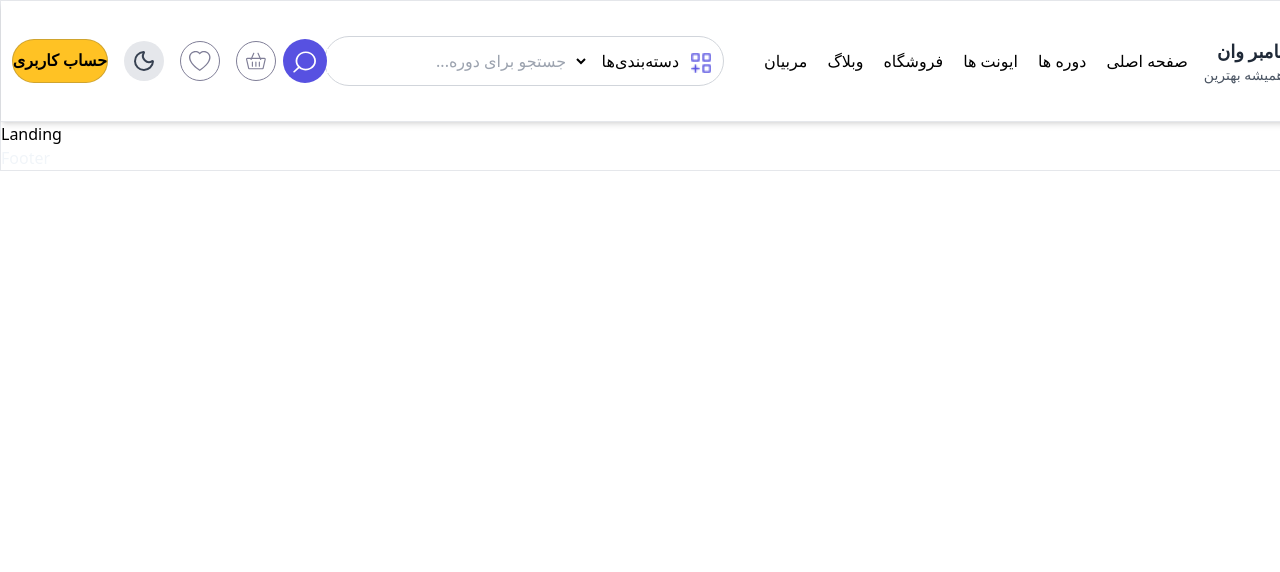
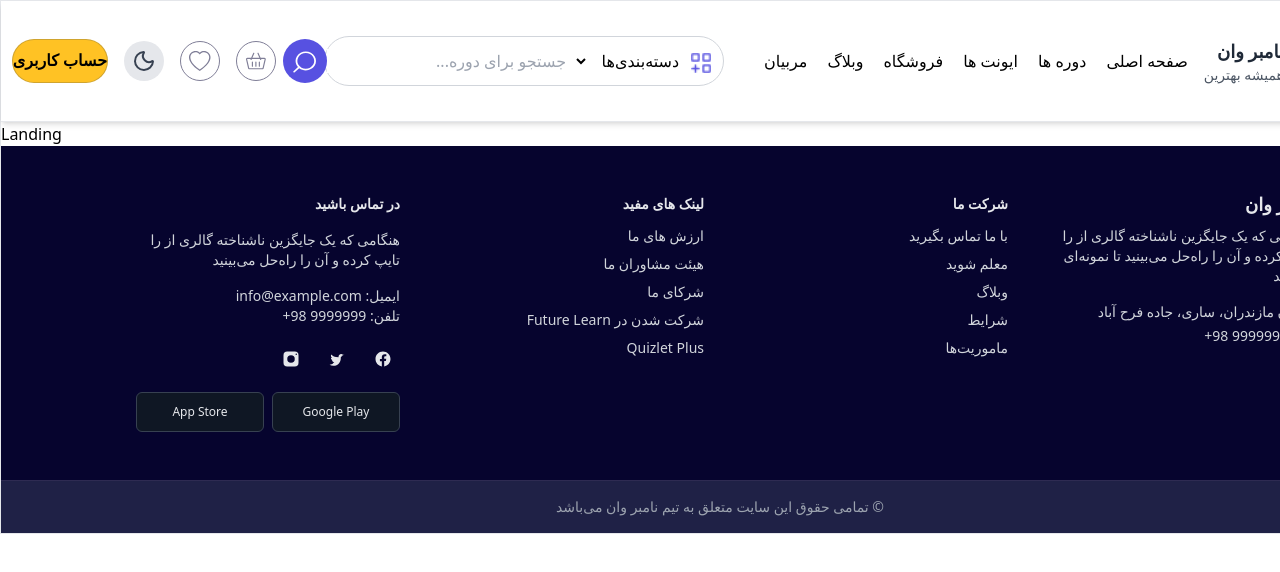
Before and after one commit to react-summer-1404/-Axis-, a React (Vite) app in the folder Axis/: page / in a window 1280 px wide. Shown: the top 572 px of the page. Built offline with nearby package versions, Linux system fonts and the light colour scheme.

Commit message:
feat:Add footer

```diff
--- a/Axis/src/Common/Footer.jsx
+++ b/Axis/src/Common/Footer.jsx
@@ -2,7 +2,76 @@ import React from 'react'
 
 const Footer = () => {
   return (
-    <div className='dark: text-slate-100'>Footer</div>
+     <footer className="w-full bg-[#06042E] text-gray-200" dir="rtl">
+       <div className="max-w-7xl mx-auto px-6 md:px-8 lg:px-12 py-12">
+         <div className="grid grid-cols-1 sm:grid-cols-2 md:grid-cols-4 gap-8">
+          <div div className="space-y-4 ">
+            <div className="flex items-center gap-3">
+              {/* <div className="bg-[#7572AB] inline-flex items-center justify-center w-28 h-11 rounded-full text-white font-bold"> N1 </div> */}
+              <div>
+              <h4 className="text-lg font-semibold mb-1 relative bottom-1">نامبر وان</h4>
+                <p className="text-sm text-gray-300">هنگامی که یک جایگزین ناشناخته گالری از را تایپ کرده و آن را راه‌حل می‌بینید تا نمونه‌ای بسازید </p>
+              </div>
+             </div>
+             <div className="text-sm text-gray-300 space-y-1 ">
+              <p>استان مازندران، ساری، جاده فرح آباد</p>
+               <p className="font-medium" > 9999999999 98+</p>
+              </div>
+          </div>
+          <div className="space-y-3">
+           <h5 className="text-sm font-semibold">شرکت ما</h5>
+           <ul className="text-sm text-gray-300 space-y-2">
+              <li><a className="hover:text-white" href="#">با ما تماس بگیرید</a></li>
+             <li><a className="hover:text-white" href="#">معلم شوید</a></li>
+               <li><a className="hover:text-white" href="#">وبلاگ</a></li>
+                <li><a className="hover:text-white" href="#">شرایط</a></li>
+                <li><a className="hover:text-white" href="#">ماموریت‌ها</a></li>
+            </ul>
+            </div>
+            <div className="space-y-3">
+            <h5 className="text-sm font-semibold">لینک های مفید</h5>
+            <ul className="text-sm text-gray-300 space-y-2">
+            <li><a className="hover:text-white" href="#">ارزش های ما</a></li>
+            <li><a className="hover:text-white" href="#">هیئت مشاوران ما</a></li>
+            <li><a className="hover:text-white" href="#">شرکای ما</a></li>
+            <li><a className="hover:text-white" href="#">شرکت شدن در Future Learn</a></li>
+            <li><a className="hover:text-white" href="#">Quizlet Plus</a></li>
+            </ul>
+            </div>
+            <div className="space-y-4">
+               <h5 className="text-sm font-semibold">در تماس باشید</h5>
+               <p className="text-sm text-gray-300">هنگامی که یک جایگزین ناشناخته گالری از را تایپ کرده و آن را راه‌حل می‌بینید</p>
+            <div className="text-sm text-gray-300">
+                <p>ایمیل: info@example.com</p>
+                <p> تلفن:  9999999 98+  </p>
+            </div>
+
+            <div className="flex items-center gap-3 mt-3">
+              <a href="#" aria-label="facebook" className="p-2 rounded-md hover:bg-white/5">
+              <svg width="18" height="18" viewBox="0 0 24 24" fill="currentColor"><path d="M22 12.07C22 6.48 17.52 2 11.93 2S2 6.48 2 12.07c0 4.98 3.66 9.12 8.44 9.95v-7.05H7.9v-2.9h2.54V9.41c0-2.5 1.49-3.88 3.77-3.88 1.09 0 2.23.19 2.23.19v2.45h-1.25c-1.23 0-1.61.77-1.61 1.56v1.87h2.74l-.44 2.9h-2.3V22C18.34 21.19 22 17.05 22 12.07z"/></svg>
+              </a>
+              <a href="#" aria-label="twitter" className="p-2 rounded-md hover:bg-white/5">
+               <svg width="18" height="18" viewBox="0 0 24 24" fill="currentColor"><path d="M22 5.92c-.63.28-1.3.48-2 .57a3.48 3.48 0 0 0-6 2.38c0 .27.03.54.09.79C8.7 9.58 6.1 8.14 4.37 6a3.48 3.48 0 0 0-.47 1.75c0 1.21.62 2.28 1.56 2.9a3.48 3.48 0 0 1-1.58-.44v.04c0 1.69 1.2 3.1 2.8 3.42-.29.08-.6.12-.91.12-.22 0-.43-.02-.64-.06.44 1.37 1.71 2.36 3.22 2.39A6.98 6.98 0 0 1 2 19.54 9.86 9.86 0 0 0 7.29 21c6.3 0 9.75-5.22 9.75-9.75V9.75c.67-.48 1.25-1.08 1.71-1.78-.6.27-1.24.45-1.9.55z"/></svg>
+              </a>
+              <a href="#" aria-label="instagram" className="p-2 rounded-md hover:bg-white/5">
+              <svg width="18" height="18" viewBox="0 0 24 24" fill="currentColor"><path d="M7 2h10a5 5 0 0 1 5 5v10a5 5 0 0 1-5 5H7a5 5 0 0 1-5-5V7a5 5 0 0 1 5-5zm12 2.5a1 1 0 1 0 0 2 1 1 0 0 0 0-2zM12 7a5 5 0 1 0 0 10 5 5 0 0 0 0-10z"/></svg>
+              </a>
+              </div>
+            <div className="hidden sm:block">
+              <div className="flex gap-2 mt-3">
+              <div className="w-32 h-10 bg-[#0f1724] border border-gray-700 rounded-md flex items-center justify-center text-xs">Google Play</div>
+              <div className="w-32 h-10 bg-[#0f1724] border border-gray-700 rounded-md flex items-center justify-center text-xs">App Store</div>
+            </div>
+            </div>
+            </div>
+         </div>
+       </div>
+       <div className="bg-[#1f2146] border-t border-[#2e2b52]">
+          <div className="max-w-7xl mx-auto px-6 md:px-8 lg:px-12 py-4 text-center text-sm text-gray-400">
+          © تمامی حقوق این سایت متعلق به تیم نامبر وان می‌باشد
+          </div>
+      </div>
+     </footer>
   )
 }
 
```
